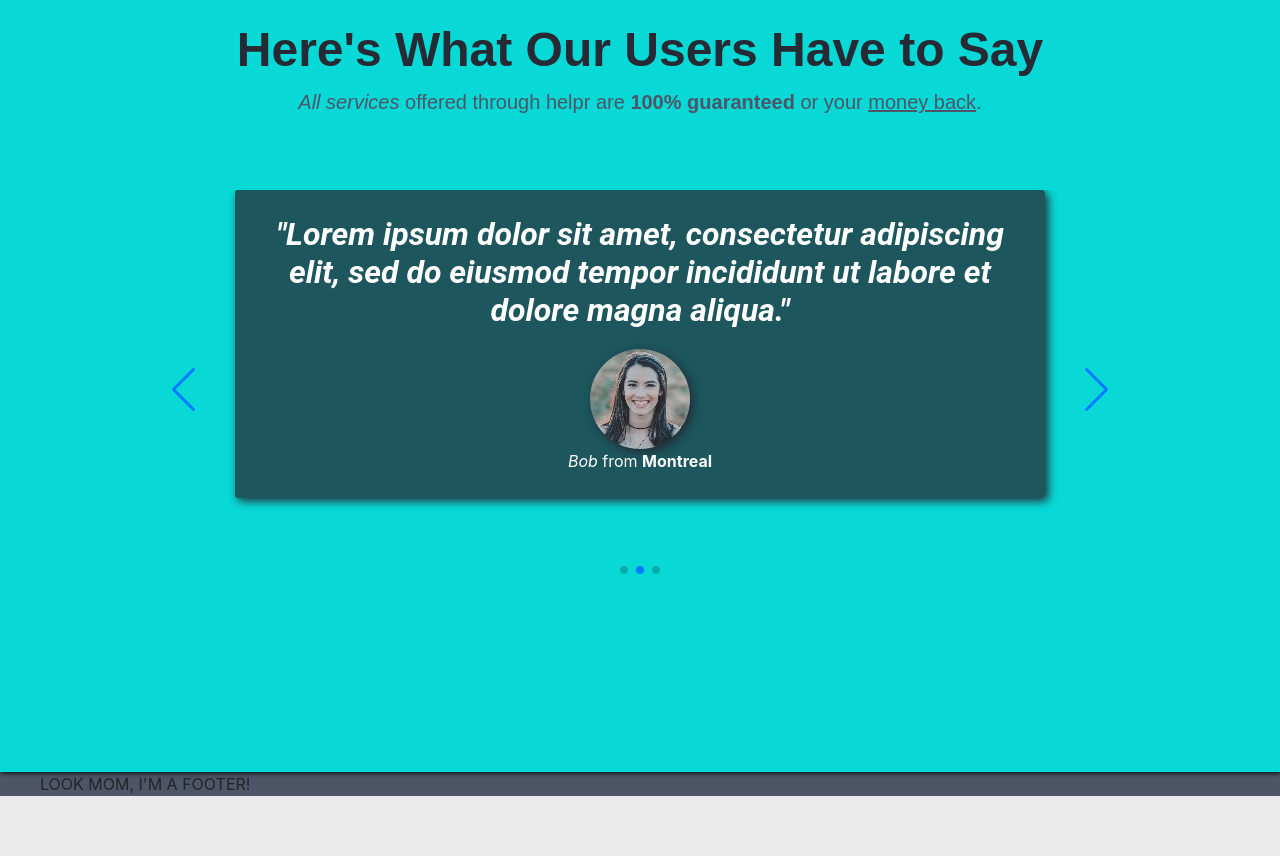
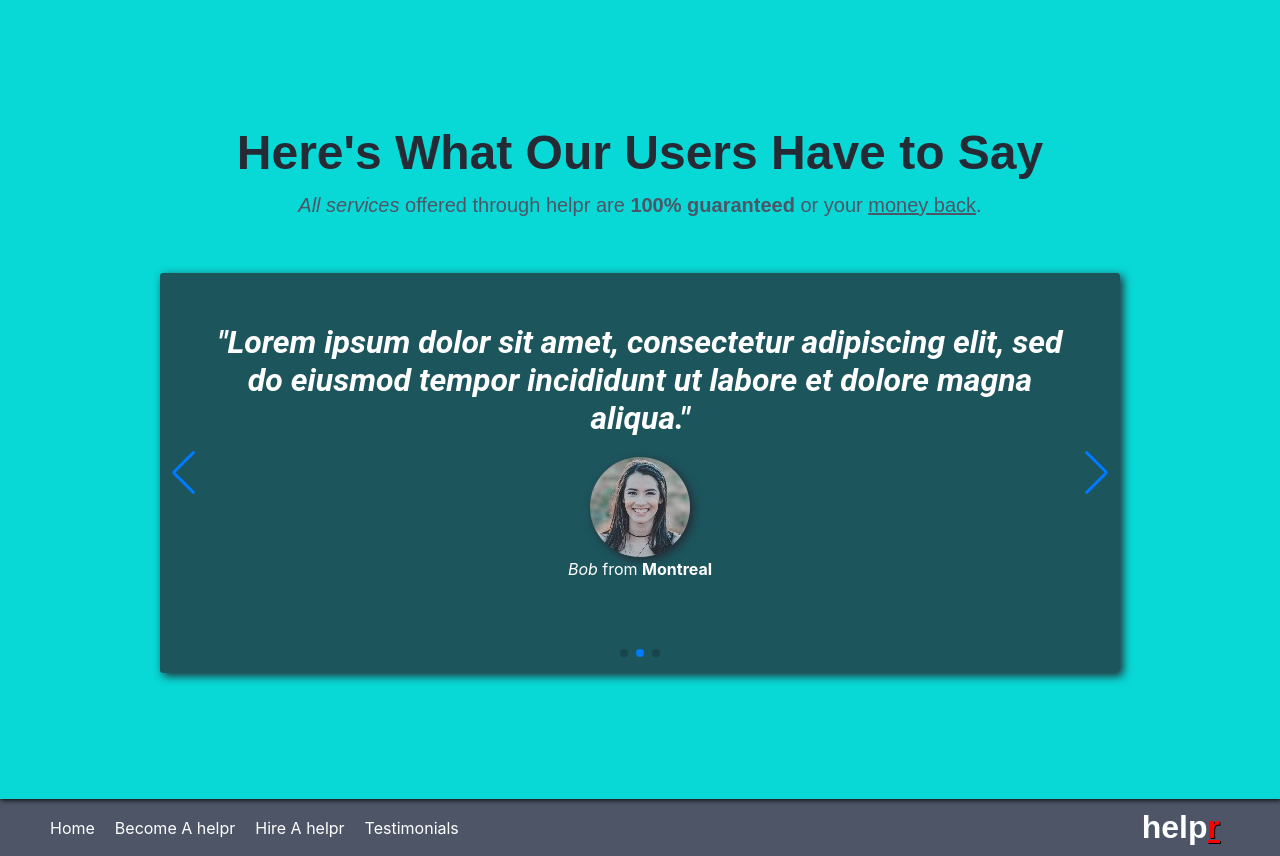
Before and after one commit to greggodden/helpr, a React app: page / in a window 1280 px wide. Shown: the part 1600-2456 px from the top of the page. Before the commit the page ends 2396 px from the top, so only its background shows below. Built offline with nearby package versions, Linux system fonts and the light colour scheme; no server answers.

Commit message:
homepage almost complete

```diff
--- a/src/Components/Body/Helpr/helpr.css
+++ b/src/Components/Body/Helpr/helpr.css
@@ -1,11 +1,13 @@
 .container {
   flex-direction: column;
+  min-height: 100vh;
+  justify-content: center;
 }
 
 .header {
   text-align: center;
   color: #252a34;
-  margin: 50px 0 70px;
+  margin: 50px 0 0;
 }
 
 .subheader {
@@ -20,6 +22,7 @@
   justify-content: space-around;
   flex-wrap: wrap;
   color: #252a34;
+  margin: 20px 0;
 }
 
 .card {
@@ -29,6 +32,7 @@
   background: #fff;
   border-radius: 3px;
   padding: 25px;
+  margin: 50px 10px;
   width: 250px;
   box-shadow: 3px 3px 10px 0px #252a34;
 }
@@ -77,7 +81,7 @@
 }
 
 .cta {
-  margin: 50px 0;
+  margin-bottom: 50px;
   display: flex;
   justify-content: center;
 }
--- a/src/Components/Body/Hero/hero.css
+++ b/src/Components/Body/Hero/hero.css
@@ -1,3 +1,10 @@
+.hero {
+  min-height: calc(100vh - 63px);
+  background: url('/imgs/hero.jpg') no-repeat;
+  background-size: cover;
+  background-attachment: fixed;
+}
+
 .promo {
   display: flex;
   justify-content: space-evenly;
@@ -38,9 +45,3 @@ select:active {
 .promoContent {
   margin: 20px 0;
 }
-
-.hero {
-  min-height: calc(100vh - 63px);
-  background: url('/imgs/hero.jpg') no-repeat;
-  background-size: cover;
-}
--- a/src/Components/Body/Testimonials/Testimonials.jsx
+++ b/src/Components/Body/Testimonials/Testimonials.jsx
@@ -27,9 +27,9 @@ const Testimonials = props => {
   return (
     <section className='testimonials' id='testimonials'>
       <div className='content container'>
-        <div className='header white'>
+        <div className='header'>
           <h1>Here's What Our Users Have to Say</h1>
-          <div className='subheader white'>
+          <div className='subheader'>
             <span className='italic'>All services</span> offered through helpr are{' '}
             <span className='bold'>100% guaranteed</span> or your <span className='underline'>money back</span>.
           </div>
--- a/src/Components/Body/Testimonials/testimonials.css
+++ b/src/Components/Body/Testimonials/testimonials.css
@@ -6,21 +6,26 @@
 
 .swiper-container {
   width: 75vw;
-  height: 50vh;
+  min-height: 50vh;
+  margin: 50px auto;
+  background: rgb(37, 42, 52, 0.75);
+  border-radius: 3px;
+  padding: 25px 25px !important;
+  box-shadow: 3px 3px 10px 0px #252a34;
+  transition: background 0.3s ease-in-out;
+}
+
+.swiper-container:hover {
+  background: rgb(37, 42, 52, 0.9);
 }
 
 .testimonial {
   text-align: center;
-  margin: 0 75px;
-  background: rgb(37, 42, 52, 0.75);
-  border-radius: 3px;
-  padding: 25px 25px;
-  box-shadow: 3px 3px 10px 0px #252a34;
-  transition: background 0.3s ease-in-out;
+  padding: 25px 0;
 }
 
-.testimonial:hover {
-  background: rgb(37, 42, 52, 0.5);
+.testimonial > div {
+  margin: 0 25px;
 }
 
 .testimonial-content {
--- a/src/Components/Footer/Footer.jsx
+++ b/src/Components/Footer/Footer.jsx
@@ -1,10 +1,83 @@
 import React from 'react';
 import './footer.css';
+import { Link } from 'react-router-dom';
+import { NavHashLink as NavLink } from 'react-router-hash-link';
+import { useSelector } from 'react-redux';
 
 const Footer = props => {
+  const userType = useSelector(state => state.userType);
+
+  const toggleMenuItems = () => {
+    if (userType === 'helpr') {
+      return (
+        <div className='menuItems left'>
+          <NavLink to={'/#hero'} className='menuItem'>
+            Home
+          </NavLink>
+          <NavLink to={'/bookings'} className='menuItem'>
+            View Bookings
+          </NavLink>
+          <NavLink to={'/settings'} className='menuItem'>
+            Account Settings
+          </NavLink>
+          <NavLink to={'/logout'} className='menuItem'>
+            Logout
+          </NavLink>
+        </div>
+      );
+    }
+    if (userType === 'user') {
+      return (
+        <div className='menuItems left'>
+          <NavLink to={'/#hero'} className='menuItem'>
+            Home
+          </NavLink>
+          <NavLink to={'/hire-a-helpr'} className='menuItem'>
+            Hire A Helpr
+          </NavLink>
+          <NavLink to={'/rate-a-helpr'} className='menuItem'>
+            Rate A Helpr
+          </NavLink>
+          <NavLink to={'/logout'} className='menuItem'>
+            Logout
+          </NavLink>
+        </div>
+      );
+    }
+    if (userType === 'all') {
+      return (
+        <div className='menuItems left'>
+          <NavLink to={'/#hero'} className='menuItem'>
+            Home
+          </NavLink>
+          <NavLink smooth to={'/#becomeAHelpr'} className='menuItem'>
+            Become A helpr
+          </NavLink>
+          <NavLink to={'/hire-a-helpr'} className='menuItem'>
+            Hire A helpr
+          </NavLink>
+          <NavLink smooth to={'/#testimonials'} className='menuItem'>
+            Testimonials
+          </NavLink>
+        </div>
+      );
+    }
+  };
+
   return (
     <div className='footer wrapper'>
-      <div className='content'>LOOK MOM, I'M A FOOTER!</div>
+      <div className='content'>
+        <div className='box'>
+          {toggleMenuItems()}
+          <div className='right'>
+            <div className='brand'>
+              <NavLink to={'/#hero'} className='logo'>
+                help<span className='r'>r</span>
+              </NavLink>
+            </div>
+          </div>
+        </div>
+      </div>
     </div>
   );
 };
--- a/src/Components/Footer/footer.css
+++ b/src/Components/Footer/footer.css
@@ -1,3 +1,14 @@
 .footer {
   background: #4d5567;
 }
+
+.box {
+  flex-direction: row;
+  display: flex;
+  flex: 1;
+  align-items: center;
+}
+
+.left {
+  flex: 1;
+}
--- a/src/Components/Nav/Nav.jsx
+++ b/src/Components/Nav/Nav.jsx
@@ -16,7 +16,7 @@ const Nav = props => {
     if (userType === 'helpr') {
       return (
         <div className='content menuItems'>
-          <NavLink to={'/#hero'} className='menuItem'>
+          <NavLink to={'/'} className='menuItem'>
             Home
           </NavLink>
           <NavLink to={'/bookings'} className='menuItem'>
@@ -34,7 +34,7 @@ const Nav = props => {
     if (userType === 'user') {
       return (
         <div className='content menuItems'>
-          <NavLink to={'/#hero'} className='menuItem'>
+          <NavLink to={'/'} className='menuItem'>
             Home
           </NavLink>
           <NavLink to={'/hire-a-helpr'} className='menuItem'>
@@ -52,7 +52,7 @@ const Nav = props => {
     if (userType === 'all') {
       return (
         <div className='content menuItems'>
-          <NavLink to={'/#hero'} className='menuItem'>
+          <NavLink to={'/'} className='menuItem'>
             Home
           </NavLink>
           <NavLink smooth to={'/#becomeAHelpr'} className='menuItem'>
--- a/src/Css/main.css
+++ b/src/Css/main.css
@@ -11,6 +11,7 @@ h1 {
 
 section {
   width: 100%;
+  overflow-x: hidden;
 }
 
 .content {
```
